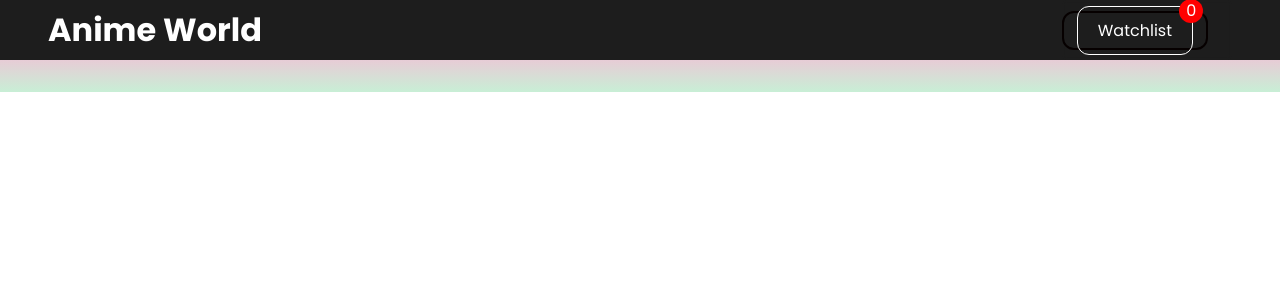
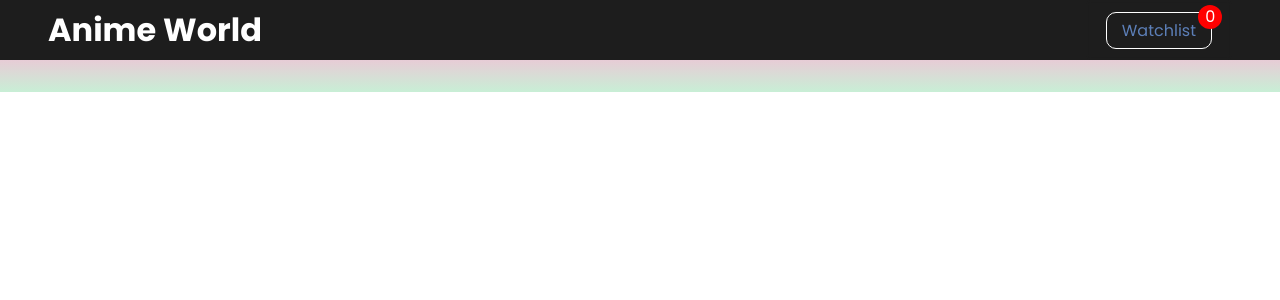
Before and after one commit to jagdeeshgongidi/anime-app, a React (Create React App) app: page /watchlist in a window 1280 px wide. Shown: the top 300 px of the page. Built offline with nearby package versions, Linux system fonts and the light colour scheme.

Commit message:
added deleting functionality

```diff
--- a/public/index.html
+++ b/public/index.html
@@ -9,7 +9,7 @@
       name="description"
       content="Web site created using create-react-app"
     />
-    <link rel="apple-touch-icon" href="%PUBLIC_URL%/logo192.png" />
+
     <!--
       manifest.json provides metadata used when your web app is installed on a
       user's mobile device or desktop. See https://developers.google.com/web/fundamentals/web-app-manifest/
@@ -24,7 +24,7 @@
       work correctly both with client-side routing and a non-root public URL.
       Learn how to configure a non-root public URL by running `npm run build`.
     -->
-    <title>React App</title>
+    <title>Anime App</title>
   </head>
   <body>
     <noscript>You need to enable JavaScript to run this app.</noscript>
--- a/src/components/Header.js
+++ b/src/components/Header.js
@@ -45,11 +45,8 @@ const Header = () => {
                         menuOpen && size.width < 768 ? classes.isMenu : ""
                     }`}
                 >
-                    <ul>
-                        <li>
+
                           <Link datacount={watchList.length} className="watch" to="/watchlist">Watchlist</Link>
-                        </li>
-                    </ul>
                 </nav>
                 <div className={classes.header__content__toggle}>
                     {!menuOpen ? (
--- a/src/components/WatchCard.jsx
+++ b/src/components/WatchCard.jsx
@@ -1,10 +1,9 @@
 import React from 'react'
 import { Link } from 'react-router-dom'
-const WatchCard = ({title,image,id,score,OnDelete}) => {
+const WatchCard = ({title,image,id,score,onDelete}) => {
   return (
              <div className="card">
-            <button className="add-watchList" > delete</button>
-
+            <button className="add-watchList" onClick={() =>onDelete(id)}>delete</button>
             <div className="img1"><img className='homeImg' src={image} alt={title} loading="lazy" /></div>
             <div className="title">{title}</div>
             <div className="text">{score}</div>
--- a/src/pages/Home.js
+++ b/src/pages/Home.js
@@ -68,7 +68,7 @@ const Home = () => {
         })
     }
     const prevPage = () => {
-        scrollTop()
+        scrollTop();
         setCurrentPage(prev => {
             if (prev === 1) {
                 return prev
@@ -104,18 +104,18 @@ const Home = () => {
                 {
                     loading ?
                 <div className="pageBtns">
-                        <button onClick={nextPage} disabled={!pageInfo.has_next_page}>
-                            next
-                        </button>
-                        <p>page:{currentPage}/{pageInfo.last_visible_page}</p>
                     <button onClick={prevPage} disabled={currentPage === 1} >
                         Prev
                     </button>
+                <p>{" "+currentPage+" "}of{" "+pageInfo.last_visible_page}</p>
+                    <button onClick={nextPage} disabled={!pageInfo.has_next_page}>
+                            next
+                        </button>
                     <br></br>
                 </div>
                  :null
                 }
-               <p style={{textAlign:'center'}}>@jagadeeshGongidi</p>
+               <p style={{textAlign:'center',color:"white"}}>@jagadeeshGongidi</p>
             </footer>
 
         </div>
--- a/src/pages/WatchList.jsx
+++ b/src/pages/WatchList.jsx
@@ -2,13 +2,17 @@ import React from 'react'
 import WatchCard from '../components/WatchCard';
 import useWatchList from '../components/hooks/UseWatchlist';
 const WatchList = () => {
-    const [watchList]=useWatchList();
-
-
+    const [watchList,setWatchList]=useWatchList();
+    const deleteWatchList=(id) =>{
+        setWatchList((prev) =>{
+          return prev.filter((item)=>item.id!==id);
+        })
+        localStorage.setItem('watchList',JSON.stringify(watchList));
+    }
   return (
     <div className='animeList'>
        {
-        watchList?.map((each,index) => <WatchCard key={index} id={each.id} title={each.title} image={each.image} score={each.score} />)
+        watchList?.map((each,index) => <WatchCard onDelete={deleteWatchList} key={index} id={each.id} title={each.title} image={each.image} score={each.score} />)
        }
     </div>
   )
--- a/src/styles/index.css
+++ b/src/styles/index.css
@@ -170,7 +170,10 @@ input[type=text] {
 .watch {
   border: 1px solid white;
   position: relative;
-  padding: 5px 20px;
+  padding: 5px 15px;
+  margin: 10px 20px;
+  text-decoration: none;
+  border-radius: 10px;
 }
 
 .watch::before {
--- a/src/styles/index.scss
+++ b/src/styles/index.scss
@@ -187,7 +187,10 @@ input[type="text"]{
 .watch{
     border: 1px solid white;
     position: relative;
-    padding: 5px 20px;
+    padding: 5px 15px;
+    margin: 10px 20px;
+    text-decoration: none;
+    border-radius: 10px;
 }
 
 
```
Also changed, not shown: public/manifest.json, 1 other file (tests, documents, lock files or other folders).
